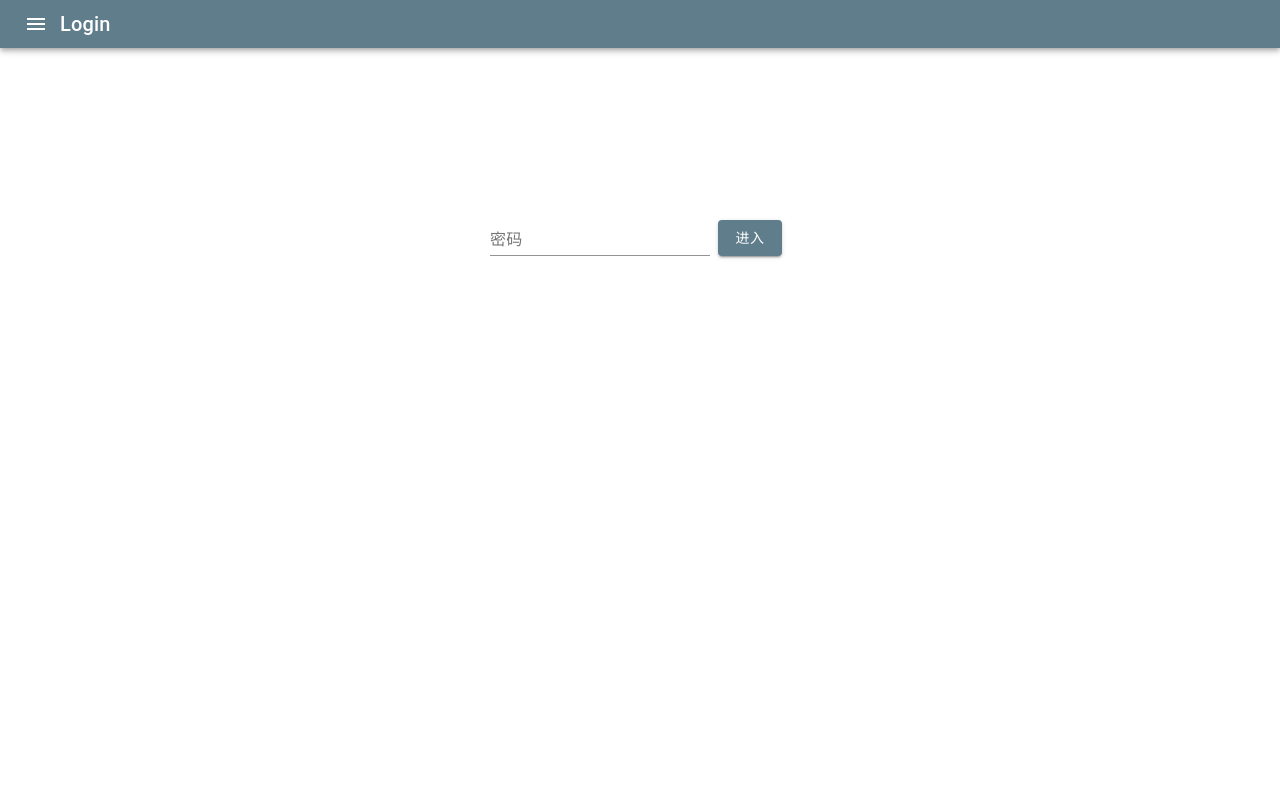
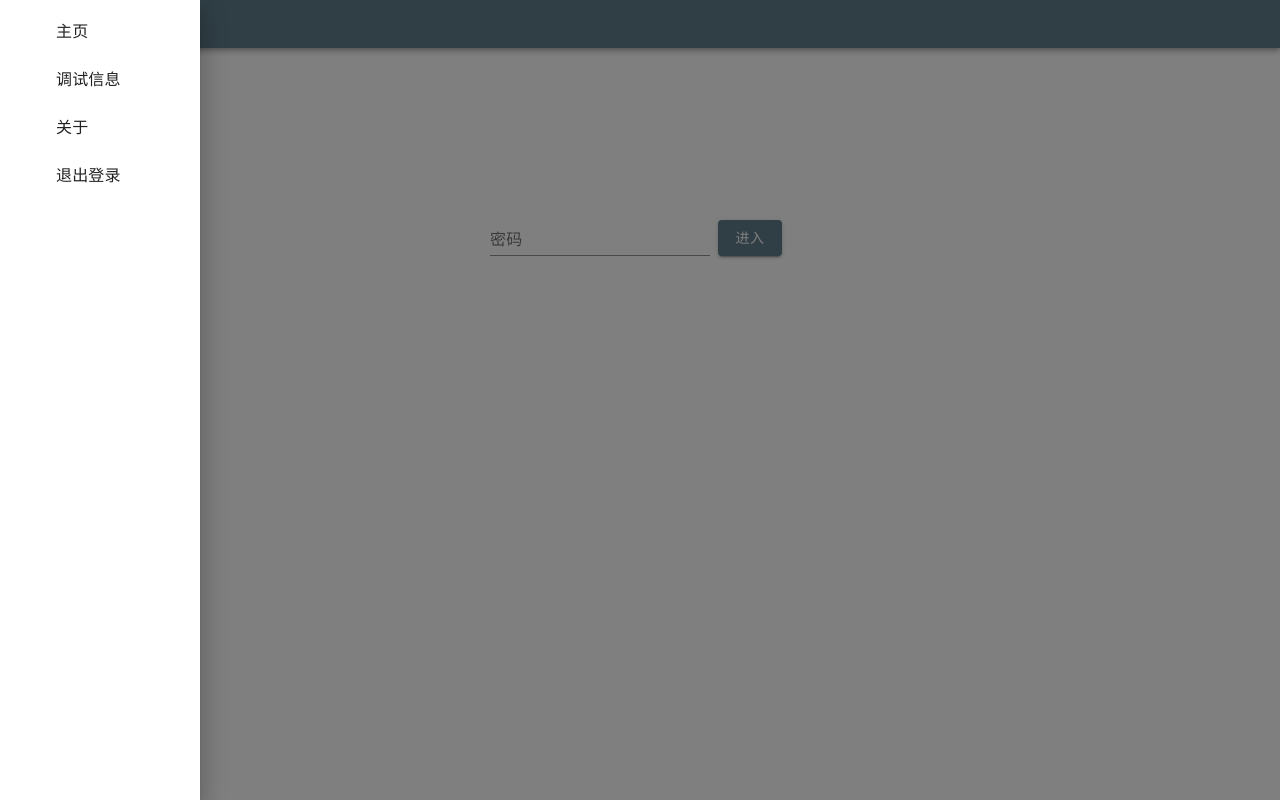
Before and after one commit to umeti/darkpin, a Next.js app: page /login#/write in a window 1280 px wide. Both pictures are taken after a click on the button "menu". Built offline with nearby package versions, Linux system fonts and the light colour scheme.

Commit message:
左侧栏实现

```diff
--- a/comp/app.js
+++ b/comp/app.js
@@ -7,21 +7,34 @@ import Typography from "@material-ui/core/Typography"
 import Button from "@material-ui/core/Button"
 import TextField from "@material-ui/core/TextField"
 
+import SwipeableDrawer from "@material-ui/core/SwipeableDrawer"
+import List from "@material-ui/core/List"
+import ListItem from "@material-ui/core/ListItem"
+import ListItemIcon from "@material-ui/core/ListItemIcon"
+import ListItemText from "@material-ui/core/ListItemText"
+// import  from "@material-ui/core/"
+// import  from "@material-ui/core/"
+
+
+
 
 import Icon from "@material-ui/core/Icon"
 import IconButton from "@material-ui/core/IconButton"
 import MenuIcon from "@material-ui/icons/Menu"
 import CreateRoundedIcon from '@material-ui/icons/CreateRounded';
 import NavigateBeforeRoundedIcon from '@material-ui/icons/NavigateBeforeRounded';
-
+import PowerSettingsNewRoundedIcon from '@material-ui/icons/PowerSettingsNewRounded'
 import { createMuiTheme } from '@material-ui/core/styles';
 import { ThemeProvider } from '@material-ui/styles';
 import { blueGrey, brown } from '@material-ui/core/colors';
 
 import A from "./a"
+import NextLink from "next/link";
 import Head from "next/head"
 import { useRouter } from 'next/router'
 import { useState, useEffect } from "react"
+import g from "lib/g"
+import { logout } from "pages/login"
 
 const theme = createMuiTheme({
   palette: {
@@ -58,10 +71,55 @@ export default function App(props) {
 }
 
 function Menu(props) {
+  let [open, setOpen] = useState(false)
   return (<>
-    <IconButton edge="start" color="inherit" aria-label="menu">
+    <IconButton edge="start" color="inherit" aria-label="menu"
+      onClick={() => { setOpen(true) }}
+    >
       <MenuIcon />
     </IconButton>
+    <SwipeableDrawer
+      anchor="left"
+      open={open}
+      onOpen={() => { setOpen(true) }}
+      onClose={() => { setOpen(false) }}
+    >
+      <Box minWidth="200px" maxWidth="75vw">
+        {/* <Header /> */}
+        <List>
+          <MenuItem text="主页" href="/" />
+          <MenuItem text="调试信息" href="/debug-info" />
+          <MenuItem text="关于" href="/about" />
+
+          <MenuItem text="退出登录"
+          onClick={logout} />
+
+        </List>
+        {/* <Footer /> */}
+      </Box>
+    </SwipeableDrawer>
+
+  </>)
+}
+
+function MenuItem({ text, href, icon, onClick }) {
+  let Icon = icon
+  function Link(props){
+    return props.href ?
+    <NextLink {...props} /> :
+    <>{props.children}</>
+  }
+  return (<>
+    <Link href={href}>
+      <ListItem button href={href} onClick={onClick}>
+        <Box mr={-2}>
+          <ListItemIcon>
+            {icon && <Icon />}
+          </ListItemIcon>
+        </Box>
+        <ListItemText primary={text} />
+      </ListItem>
+    </Link>
   </>)
 }
 
--- a/pages/login.js
+++ b/pages/login.js
@@ -35,7 +35,11 @@ export default function Login(props) {
   </App>)
 }
 
-function login(password, isStorage) {
+export function login(password, isStorage) {
   g.setState('key', crypt.kdf(password))
   // TODO: 保存密码
 }
+
+export function logout(){
+  g.setState('key', '')
+}
```
